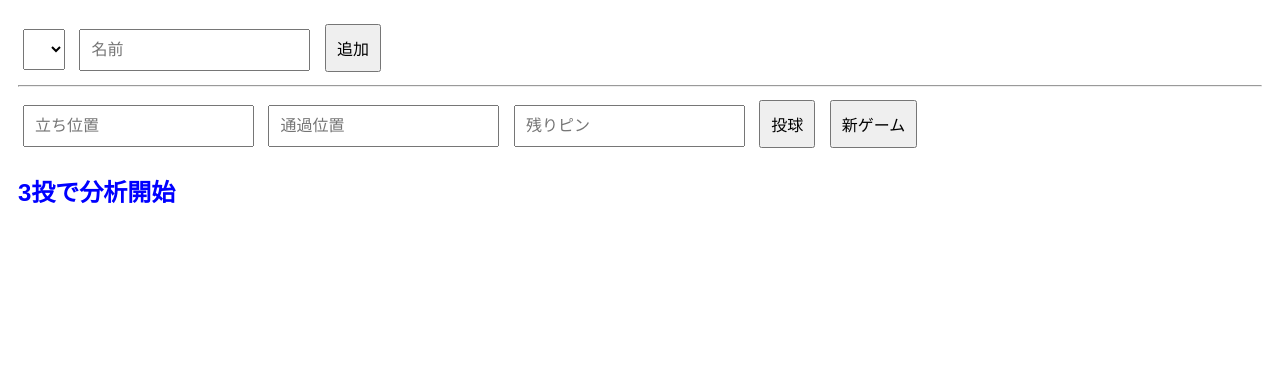
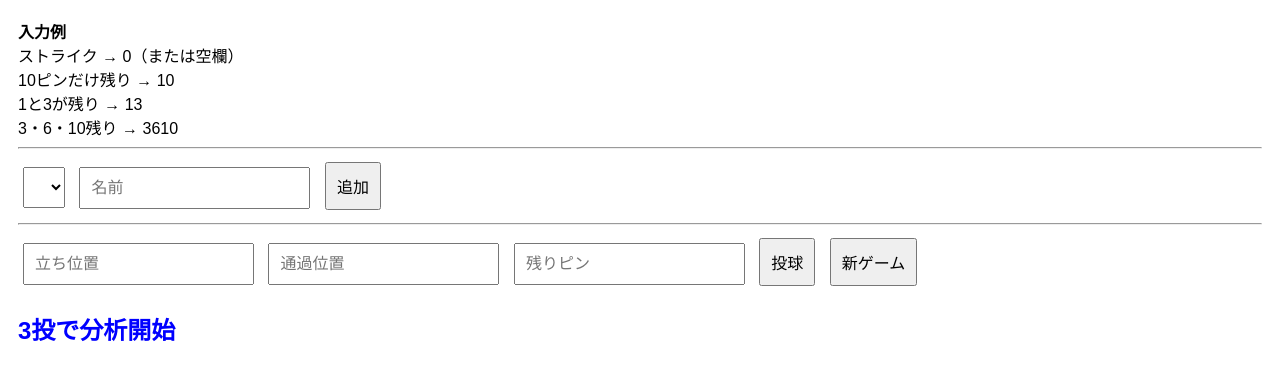
Before and after one commit to k015326/chappin, a plain HTML site: page index.html in a window 1280 px wide. Shown: the part 88-468 px from the top of the page. Drawn offline with Linux system fonts and the light colour scheme.

Commit message:
Add files via upload

```diff
--- a/index.html
+++ b/index.html
@@ -10,6 +10,17 @@
 
 <body>
 <h1>ちゃっぴん AI</h1>
+
+<!-- ▼ 凡例（ここが追加部分） -->
+<div class="guide">
+<b>入力例</b><br>
+ストライク → 0（または空欄）<br>
+10ピンだけ残り → 10<br>
+1と3が残り → 13<br>
+3・6・10残り → 3610
+</div>
+
+<hr>
 
 <select id="player"></select>
 <input id="newPlayer" placeholder="名前">
```
